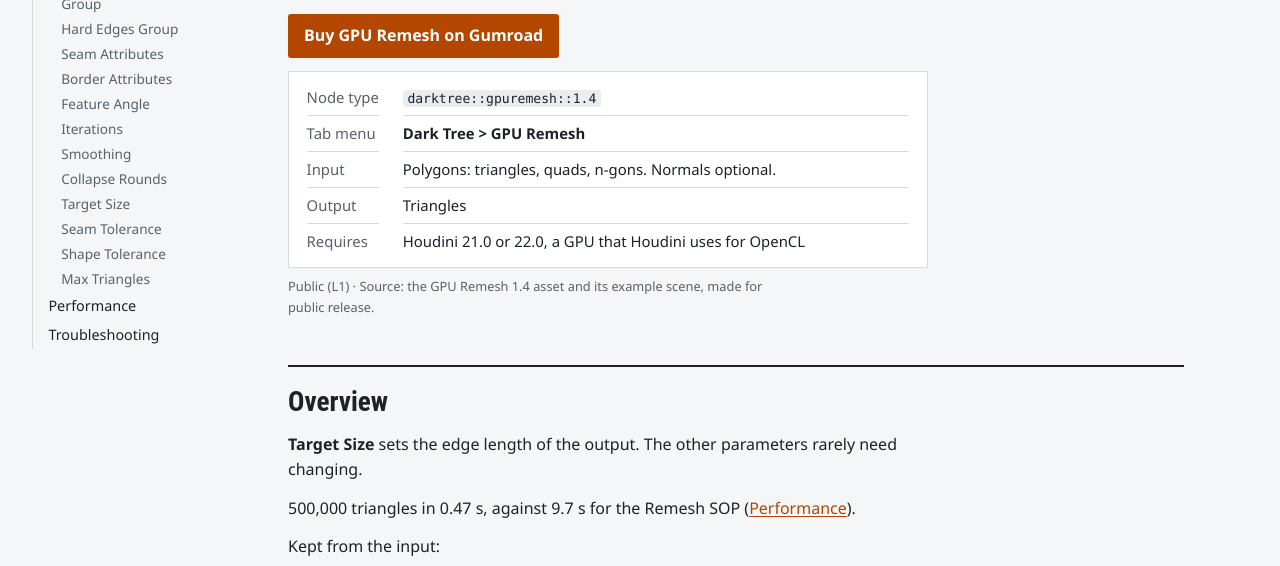
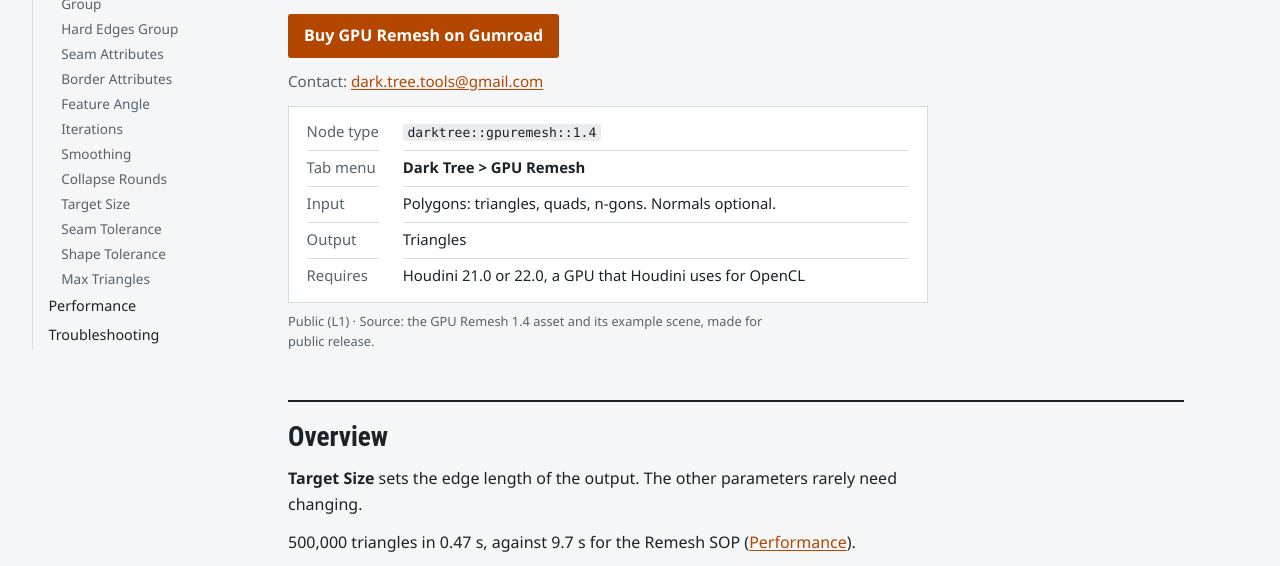
Before and after one commit to DarkTreeTools/GPURemesh, a plain HTML site: page index.html in a window 1280 px wide. Shown: the part 179-745 px from the top of the page. Drawn offline with Linux system fonts and the light colour scheme.

Commit message:
Add professional contact email

```diff
--- a/index.html
+++ b/index.html
@@ -78,6 +78,7 @@ strong { font-weight: 650; }
 .buy-button { display: inline-flex; align-items: center; min-height: 2.75rem; padding: 0.55rem 1rem; border-radius: 3px; background: var(--accent); color: var(--accent-contrast); font-weight: 700; text-decoration: none; }
 .buy-button:hover { filter: brightness(0.92); }
 .buy-button:focus-visible { outline: 3px solid var(--fg); outline-offset: 3px; }
+.contact { margin-top: 0.65rem; color: var(--fg-muted); font-size: 0.95rem; }
 
 /* contents */
 .toc { font-size: 0.9rem; }
@@ -172,6 +173,7 @@ figure img { cursor: zoom-in; }
   <h1>GPU Remesh</h1>
   <p class="lede">Isotropic triangle remeshing on the GPU. Keeps UVs, normals, materials and hard edges.</p>
   <p class="actions"><a class="buy-button" href="https://darktreetools.gumroad.com/l/gpuremesh" target="_blank" rel="noopener" aria-label="Buy GPU Remesh on Gumroad (opens in a new tab)">Buy GPU Remesh on Gumroad</a></p>
+  <p class="contact">Contact: <a href="mailto:dark.tree.tools@gmail.com">dark.tree.tools@gmail.com</a></p>
   <dl class="facts">
     <dt>Node type</dt><dd><code>darktree::gpuremesh::1.4</code></dd>
     <dt>Tab menu</dt><dd><strong>Dark Tree &gt; GPU Remesh</strong></dd>
```
